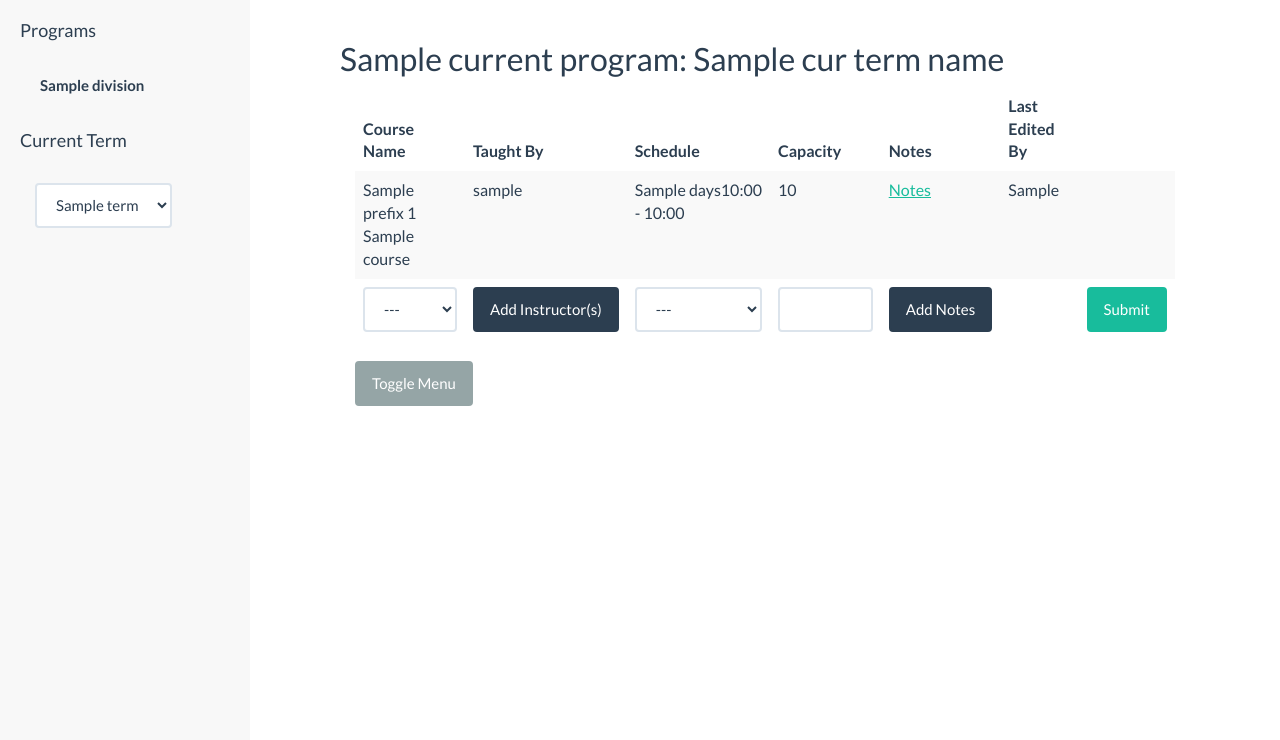
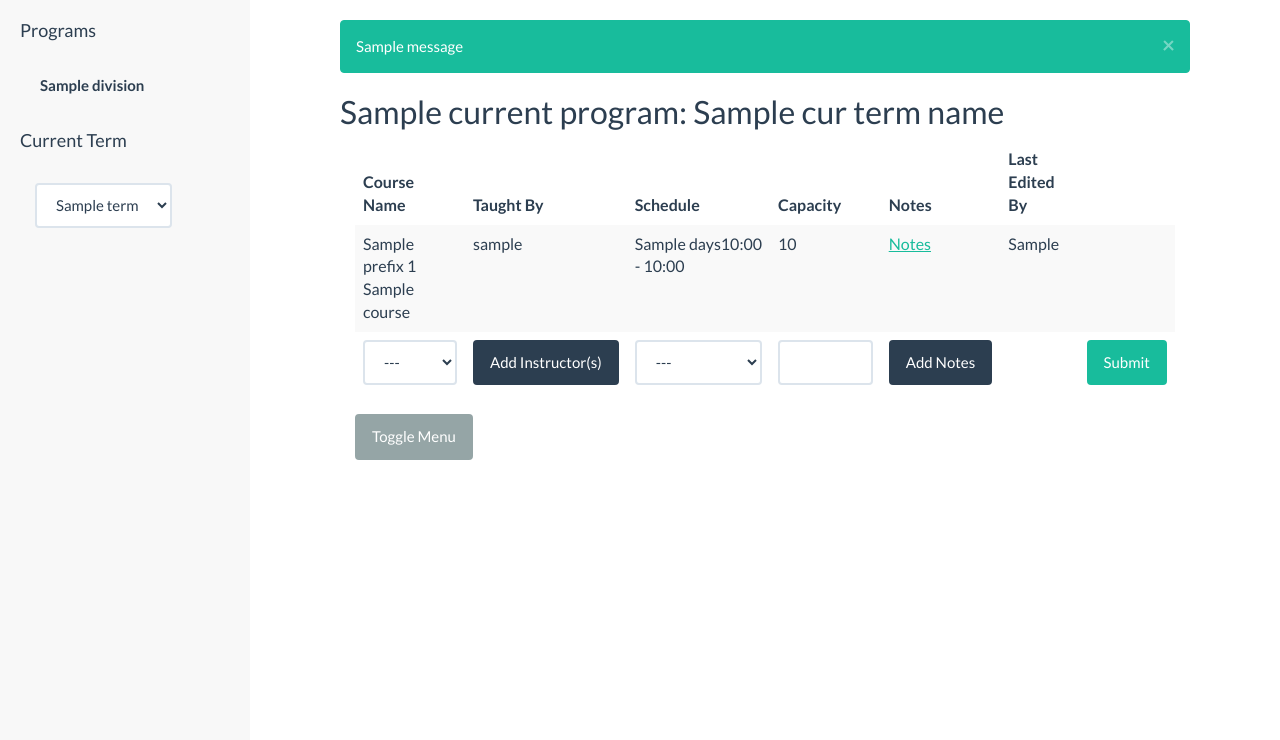
Before and after one commit to eykrevooh/hackNC-Elementary, a Python web app: template app/templates/programAdmin.html in a window 1280 px wide. Shown: the part 60-800 px from the top of the page. Run offline with Jinja, Linux system fonts and the light colour scheme; the template is opened without the code that fills it: most values are stand-ins (such as "Sample title", 1, 10 or a date in 2020); one stand-in notice (Sample message) is shown; some libraries are stand-ins or nearby versions.

Commit message:
FIXED:[ISSUE#29](course.py, editCourse.py, programAdmin.html) created alerts for course adding and modifications using flash messaging

```diff
--- a/app/course.py
+++ b/app/course.py
@@ -96,6 +96,7 @@ def courses(tID, prefix):
 
       message = "Course: #{0} has been added".format(cid)
       log.writer("INFO", page, message)
+      flash("Course has successfully been added!")
       return redirect(url_for("courses", tID = tID, prefix = prefix))
     else:
       return render_template("404.html", cfg=cfg)
--- a/app/editCourse.py
+++ b/app/editCourse.py
@@ -42,6 +42,7 @@ def editcourse(tid, prefix):
 
   message = "Course: course {} has been edited".format(data['cid'])
   log.writer("INFO", page, message)
+  flash("Course information has successfully been modified!")
   return redirect(url_for("courses", tID=tid, prefix=prefix))
 
   #Stop hating ishwar, lol
--- a/app/templates/programAdmin.html
+++ b/app/templates/programAdmin.html
@@ -5,11 +5,22 @@
 <link rel="stylesheet" href="/static/css/sidebar.css" type="text/css" />
 <link rel="stylesheet" href="/static/css/Courses.css" type="text/css" />
 
+
 <body>
     <div id="wrapper">
         {%include "sidebar.html" %}
-        <!-- Page Content -->
+        <!-- Psage Content -->
         <div id="page-content-wrapper">
+            {% with messages = get_flashed_messages() %}
+	          {% if messages %}
+	            {% for message in messages %}
+		        <div class="alert alert-success alert-dismissible" role="alert">
+		        <button type="button" class="close" data-dismiss="alert" aria-label="Close"><span aria-hidden="true">×</span></button>
+			    {{message}}
+		        </div>
+		      {% endfor %}
+	          {% endif %}
+            {% endwith %}
             <h2>{{currentProgram.name}}: {{curTermName.name}}</h2>
             <div class="container-fluid">
                 <div class="row">
```
